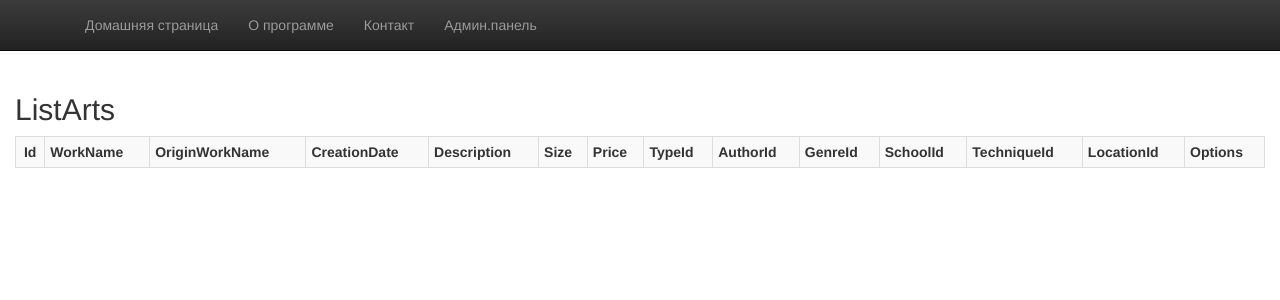
After one commit to Liza-Kozlovskaya/ArtGallery, an ASP.NET MVC app: template Gallery1/Gallery1/Views/Admin/ListArts.cshtml in a window 1280 px wide; the page is wider, and only the part inside the window is pictured. The commit adds this page. Shown: the top 300 px of that part. Run offline with ASP.NET Core 8 and stand-ins for ASP.NET MVC 5, Linux system fonts and the light colour scheme; the template is opened without the code that fills it, so the values that code supplies are empty; the project's own start-up code is not run; a stand-in starts its controllers and pages; some libraries are stand-ins or nearby versions.

Commit message:
Add admin.panel

```diff
--- a/Gallery1/Gallery1/Models/ArtContext.cs
+++ b/Gallery1/Gallery1/Models/ArtContext.cs
@@ -9,7 +9,6 @@ namespace Gallery1.Models
     public class ArtContext : DbContext
     {
         public DbSet<Type> Types { get; set; }
-        public string CurrentType { get; set; }
         public DbSet<ArtWork> ArtWorks { get; set; }
         public DbSet<Author> Authors { get; set; }
         public DbSet<Genre> Genres { get; set; }
--- /dev/null
+++ b/Gallery1/Gallery1/Views/Admin/ListArts.cshtml
@@ -0,0 +1,106 @@
+@model IEnumerable<Gallery1.Models.ArtWork>
+
+@{
+    ViewBag.Title = "ListArts";
+}
+
+<h2>ListArts</h2>
+
+@*<p>
+    @Html.ActionLink("Create New", "Create", null, new { @class = "btn btn-danger"})
+</p>*@
+<table class="table table-striped table-condensed table-bordered">
+    <tr>
+        <th class="text-center">
+            @Html.DisplayNameFor(model => model.Id)
+        </th>
+        <th>
+            @Html.DisplayNameFor(model => model.WorkName)
+        </th>
+        <th>
+            @Html.DisplayNameFor(model => model.OriginWorkName)
+        </th>
+        <th>
+            @Html.DisplayNameFor(model => model.CreationDate)
+        </th>
+        <th>
+            @Html.DisplayNameFor(model => model.Description)
+        </th>
+        <th>
+            @Html.DisplayNameFor(model => model.Size)
+        </th>
+        <th>
+            @Html.DisplayNameFor(model => model.Price)
+        </th>
+        <th>
+            @Html.DisplayNameFor(model => model.TypeId)
+        </th>
+        <th>
+            @Html.DisplayNameFor(model => model.AuthorId)
+        </th>
+        <th>
+            @Html.DisplayNameFor(model => model.GenreId)
+        </th>
+        <th>
+            @Html.DisplayNameFor(model => model.SchoolId)
+        </th>
+        <th>
+            @Html.DisplayNameFor(model => model.TechniqueId)
+        </th>
+        <th>
+            @Html.DisplayNameFor(model => model.LocationId)
+        </th>
+        <th>
+            Options
+        </th>
+    </tr>
+
+@foreach (var item in Model) {
+    <tr>
+        <td class="text-center">
+            @item.Id
+        </td>
+        <td>
+            @Html.DisplayFor(modelItem => item.WorkName)
+        </td>
+        <td>
+            @Html.DisplayFor(modelItem => item.OriginWorkName)
+        </td>
+        <td>
+            @Html.DisplayFor(modelItem => item.CreationDate)
+        </td>
+        <td>
+            @Html.DisplayFor(modelItem => item.Description)
+        </td>
+        <td>
+            @Html.DisplayFor(modelItem => item.Size)
+        </td>
+        <td>
+            @Html.DisplayFor(modelItem => item.Price)
+        </td>
+        <td class="text-center">
+            @Html.DisplayFor(modelItem => item.TypeId)
+        </td>
+        <td class="text-center">
+            @Html.DisplayFor(modelItem => item.AuthorId)
+        </td>
+        <td class="text-center">
+            @Html.DisplayFor(modelItem => item.GenreId)
+        </td>
+        <td class="text-center">
+            @Html.DisplayFor(modelItem => item.SchoolId)
+        </td>
+        <td class="text-center">
+            @Html.DisplayFor(modelItem => item.TechniqueId)
+        </td>
+        <td class="text-center">
+            @Html.DisplayFor(modelItem => item.LocationId)
+        </td>
+        <td>
+            @Html.ActionLink("Edit", "EditArts", new { item.Id })
+            @Html.ActionLink("Delete", "Delete", new { id=item.Id })
+        </td>
+    </tr>
+}
+
+</table>
--- a/Gallery1/Gallery1/Views/Shared/_Layout.cshtml
+++ b/Gallery1/Gallery1/Views/Shared/_Layout.cshtml
@@ -25,6 +25,7 @@
                     <li>@Html.ActionLink("Домашняя страница", "Index", "Home")</li>
                     <li>@Html.ActionLink("О программе", "About", "Home")</li>
                     <li>@Html.ActionLink("Контакт", "Contact", "Home")</li>
+                    <li>@Html.ActionLink("Админ.панель", "ListArts", "Admin")</li>
                 </ul>
             </div>
         </div>
```
Also changed, not shown: Gallery1/Gallery1/Abstract/IArtRepository.cs (added, +14 -0 lines), Gallery1/Gallery1/Controllers/AdminController.cs (added, +25 -0 lines), Gallery1/Gallery1/Views/Admin/EditArts.cshtml (added, +7 -0 lines), Gallery1/Gallery1/Gallery1.csproj, 7 other files.
